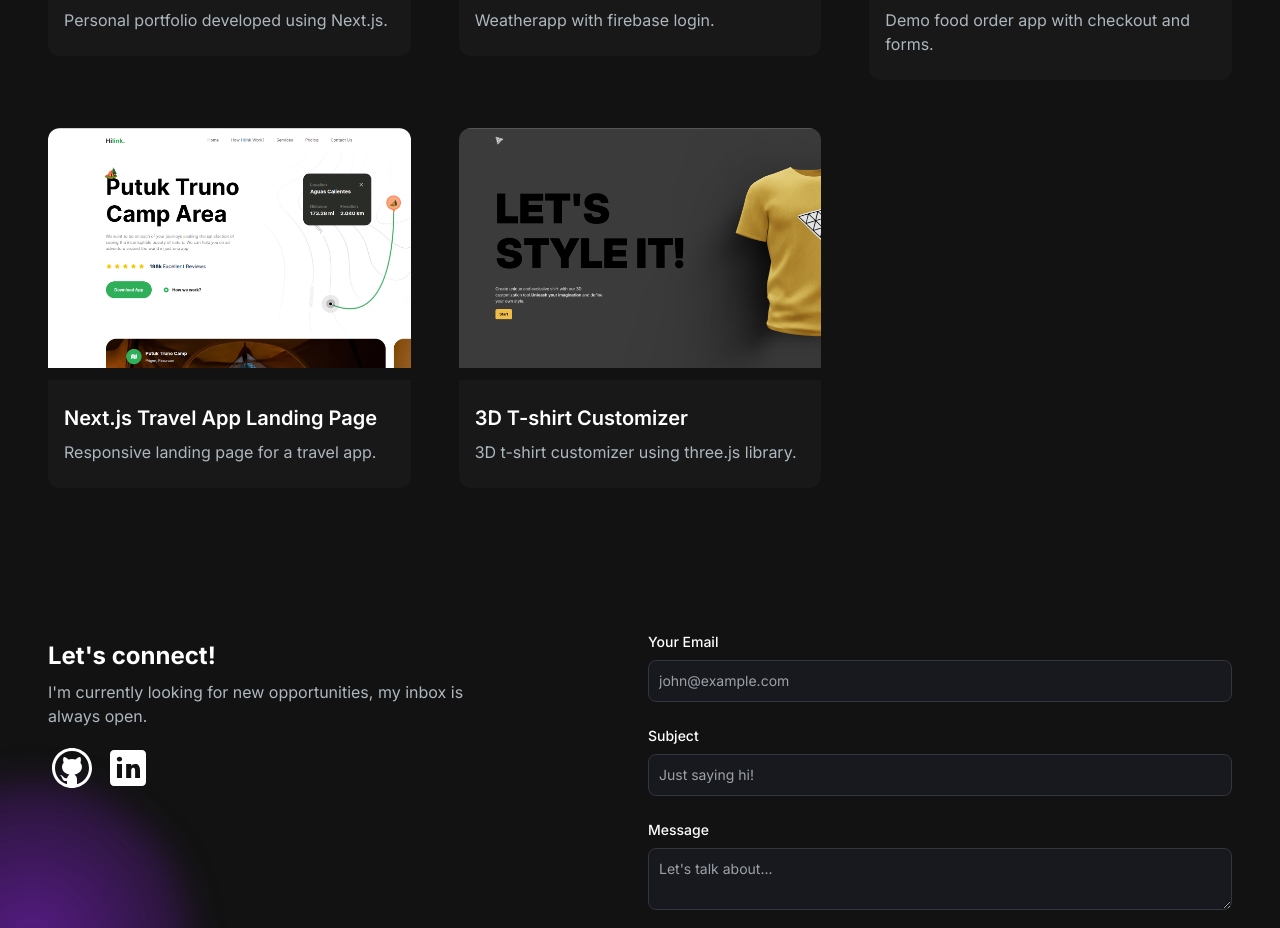
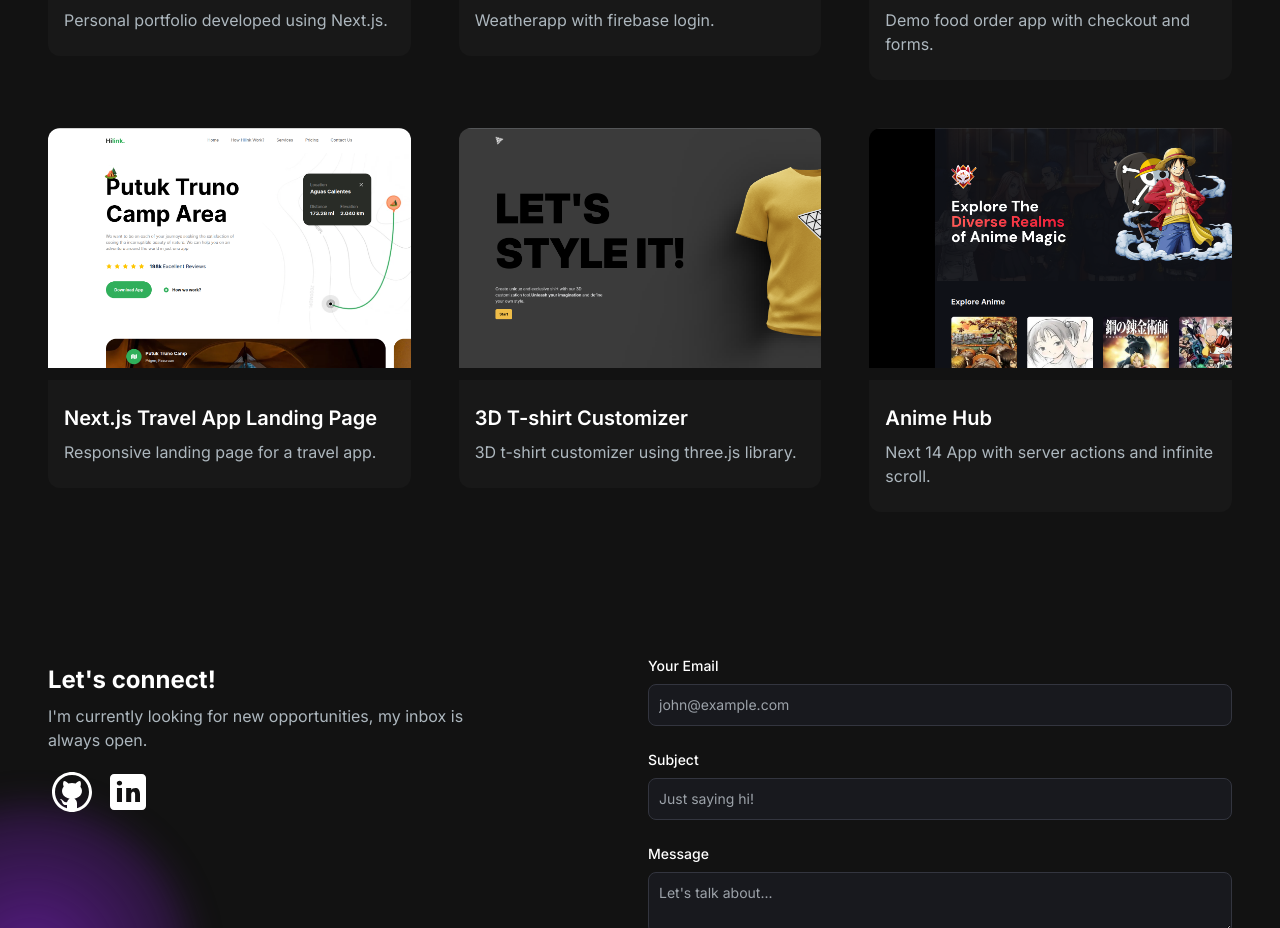
Before and after one commit to kavindu25/personal-portfolio, a Next.js app: page / in a window 1280 px wide. Shown: the part 1888-2816 px from the top of the page. Built offline with nearby package versions, Linux system fonts and the light colour scheme.

Commit message:
feat:updated projects section

```diff
--- a/app/components/ProjectsSection.jsx
+++ b/app/components/ProjectsSection.jsx
@@ -49,6 +49,15 @@ const projectData = [
     tag: ["All", "Web", "Vite"],
     gitUrl: "https://github.com/kavindu25/3d-tshirt-customizer",
     previewUrl: "https://3d-tshirt-customizer.vercel.app/",
+  },
+  {
+    id: 5,
+    title: "Anime Hub",
+    description: "Next 14 App with server actions and infinite scroll.",
+    image: "images/projects/animeHub.png",
+    tag: ["All", "Web", "Next"],
+    gitUrl: "https://github.com/kavindu25/anime-hub",
+    previewUrl: "https://anime-hub-xi.vercel.app/",
   },
 ];
 
```
Also changed, not shown: public/images/projects/animeHub.png (added).
